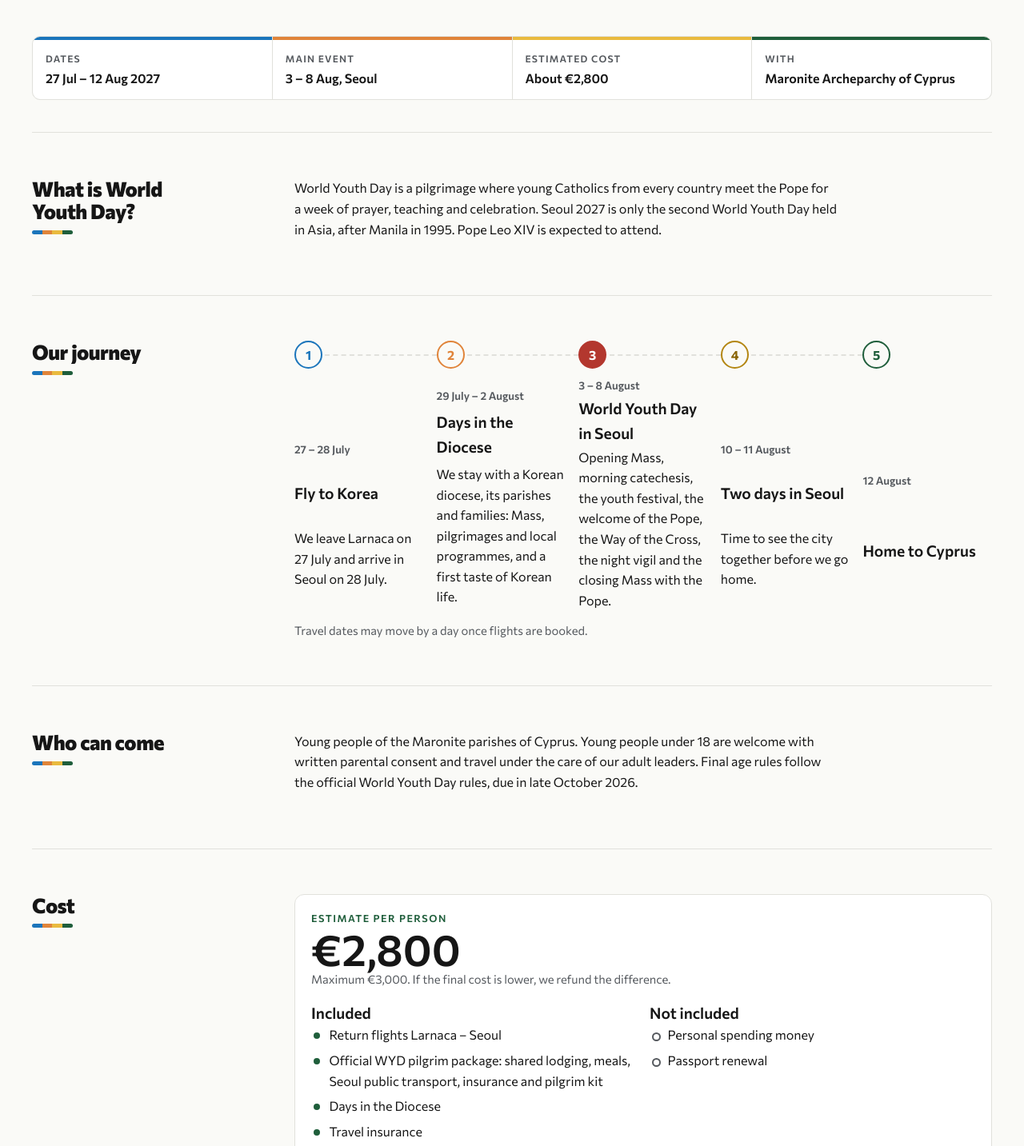
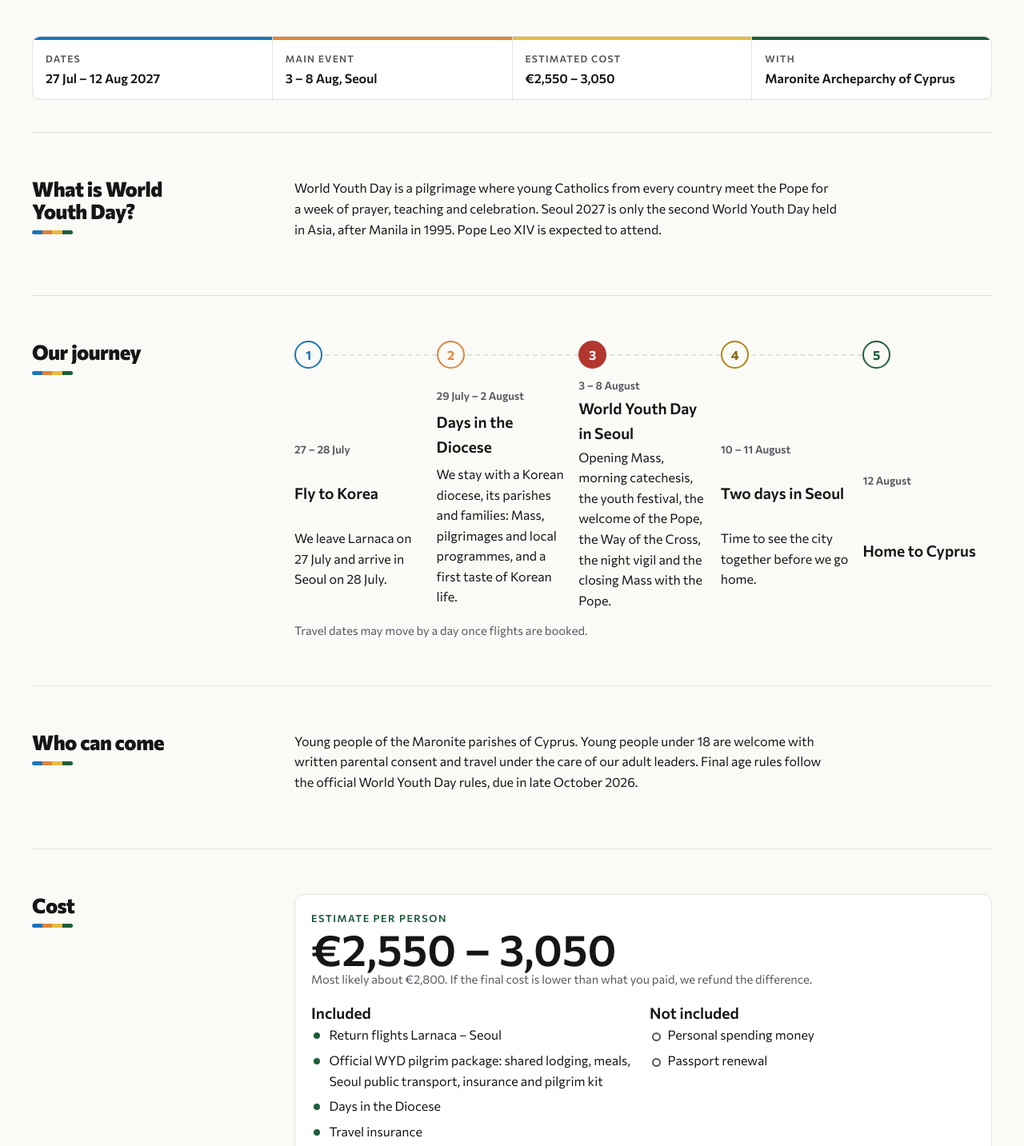
Before and after one commit to ikartapa/maronite-wyd2027, a plain HTML site: page index.html in a window 1280 px wide. Shown: the part 511-1944 px from the top of the page at 80% size. Drawn offline with Linux system fonts and the light colour scheme.

Commit message:
Show trip cost as a range: €2,550–3,050
Co-Authored-By: Claude Opus 5.5 <noreply@anthropic.com>
Claude-Session: https://claude.ai/code/session_01M75Kr6KEK55teuQ2VFhAAG

```diff
--- a/index.html
+++ b/index.html
@@ -350,7 +350,7 @@ footer { padding-block: 40px 32px; color: var(--muted); font-size: 0.85rem; bord
   <div class="facts">
     <div class="fact"><span class="k"><span data-l="en">Dates</span><span data-l="el">Ημερομηνίες</span></span><span class="v"><span data-l="en">27 Jul – 12 Aug 2027</span><span data-l="el">27 Ιουλ – 12 Αυγ 2027</span></span></div>
     <div class="fact"><span class="k"><span data-l="en">Main event</span><span data-l="el">Κύρια εκδήλωση</span></span><span class="v"><span data-l="en">3 – 8 Aug, Seoul</span><span data-l="el">3 – 8 Αυγ, Σεούλ</span></span></div>
-    <div class="fact"><span class="k"><span data-l="en">Estimated cost</span><span data-l="el">Εκτιμώμενο κόστος</span></span><span class="v"><span data-l="en">About €2,800</span><span data-l="el">Περίπου €2.800</span></span></div>
+    <div class="fact"><span class="k"><span data-l="en">Estimated cost</span><span data-l="el">Εκτιμώμενο κόστος</span></span><span class="v"><span data-l="en">€2,550 – 3,050</span><span data-l="el">€2.550 – 3.050</span></span></div>
     <div class="fact"><span class="k"><span data-l="en">With</span><span data-l="el">Με την</span></span><span class="v"><span data-l="en">Maronite Archeparchy of Cyprus</span><span data-l="el">Μαρωνιτική Αρχιεπισκοπή Κύπρου</span></span></div>
   </div>
 
@@ -417,8 +417,8 @@ footer { padding-block: 40px 32px; color: var(--muted); font-size: 0.85rem; bord
     <div class="price">
       <div>
         <div class="eyebrow"><span data-l="en">Estimate per person</span><span data-l="el">Εκτίμηση ανά άτομο</span></div>
-        <div class="amount"><span data-l="en">€2,800</span><span data-l="el">€2.800</span></div>
-        <div class="note"><span data-l="en">Maximum €3,000. If the final cost is lower, we refund the difference.</span><span data-l="el">Μέγιστο €3.000. Αν το τελικό κόστος είναι χαμηλότερο, επιστρέφουμε τη διαφορά.</span></div>
+        <div class="amount"><span data-l="en">€2,550 – 3,050</span><span data-l="el">€2.550 – 3.050</span></div>
+        <div class="note"><span data-l="en">Most likely about €2,800. If the final cost is lower than what you paid, we refund the difference.</span><span data-l="el">Πιθανότατα περίπου €2.800. Αν το τελικό κόστος είναι χαμηλότερο από όσα πληρώσατε, επιστρέφουμε τη διαφορά.</span></div>
       </div>
       <div class="cols">
         <div>
@@ -589,8 +589,8 @@ footer { padding-block: 40px 32px; color: var(--muted); font-size: 0.85rem; bord
     <h2><span data-l="en">For parishes</span><span data-l="el">Για τις ενορίες</span></h2>
     <p><span data-l="en">A short announcement for the parish bulletin or after Mass. Copy it as it is.</span><span data-l="el">Μια σύντομη ανακοίνωση για το ενοριακό δελτίο ή μετά τη Λειτουργία. Αντιγράψτε τη όπως είναι.</span></p>
     <div class="announce">
-      <p id="announce-en" data-l="en">World Youth Day Seoul 2027: The Maronite Youth Ministry of Cyprus is organising a group pilgrimage to World Youth Day in Seoul, South Korea, from 27 July to 12 August 2027. Young people who would like to join can register their interest by email at maroniteyouthpastoralcy@gmail.com. Estimated cost: about €2,800 per person (maximum €3,000). We are also inviting everyone to design the logo of the Cyprus group: send your design to the same email by 30 November 2026.</p>
-      <p id="announce-el" data-l="el">Παγκόσμια Ημέρα Νεότητας Σεούλ 2027: Η Ποιμαντική Νεολαίας των Μαρωνιτών της Κύπρου οργανώνει ομαδικό προσκύνημα στην Παγκόσμια Ημέρα Νεότητας στη Σεούλ της Νότιας Κορέας, από τις 27 Ιουλίου έως τις 12 Αυγούστου 2027. Οι νέοι που θέλουν να συμμετάσχουν μπορούν να δηλώσουν ενδιαφέρον με email στο maroniteyouthpastoralcy@gmail.com. Εκτιμώμενο κόστος: περίπου €2.800 ανά άτομο (μέγιστο €3.000). Προσκαλούμε επίσης όλους να σχεδιάσουν το λογότυπο της ομάδας της Κύπρου: στείλτε το σχέδιό σας στο ίδιο email μέχρι τις 30 Νοεμβρίου 2026.</p>
+      <p id="announce-en" data-l="en">World Youth Day Seoul 2027: The Maronite Youth Ministry of Cyprus is organising a group pilgrimage to World Youth Day in Seoul, South Korea, from 27 July to 12 August 2027. Young people who would like to join can register their interest by email at maroniteyouthpastoralcy@gmail.com. Estimated cost: €2,550 – 3,050 per person. We are also inviting everyone to design the logo of the Cyprus group: send your design to the same email by 30 November 2026.</p>
+      <p id="announce-el" data-l="el">Παγκόσμια Ημέρα Νεότητας Σεούλ 2027: Η Ποιμαντική Νεολαίας των Μαρωνιτών της Κύπρου οργανώνει ομαδικό προσκύνημα στην Παγκόσμια Ημέρα Νεότητας στη Σεούλ της Νότιας Κορέας, από τις 27 Ιουλίου έως τις 12 Αυγούστου 2027. Οι νέοι που θέλουν να συμμετάσχουν μπορούν να δηλώσουν ενδιαφέρον με email στο maroniteyouthpastoralcy@gmail.com. Εκτιμώμενο κόστος: €2.550 – 3.050 ανά άτομο. Προσκαλούμε επίσης όλους να σχεδιάσουν το λογότυπο της ομάδας της Κύπρου: στείλτε το σχέδιό σας στο ίδιο email μέχρι τις 30 Νοεμβρίου 2026.</p>
       <div><button type="button" class="btn" id="copy-announce"><span data-l="en">Copy announcement</span><span data-l="el">Αντιγραφή ανακοίνωσης</span></button></div>
       <div class="status" id="status-announce" aria-live="polite"></div>
     </div>
```
